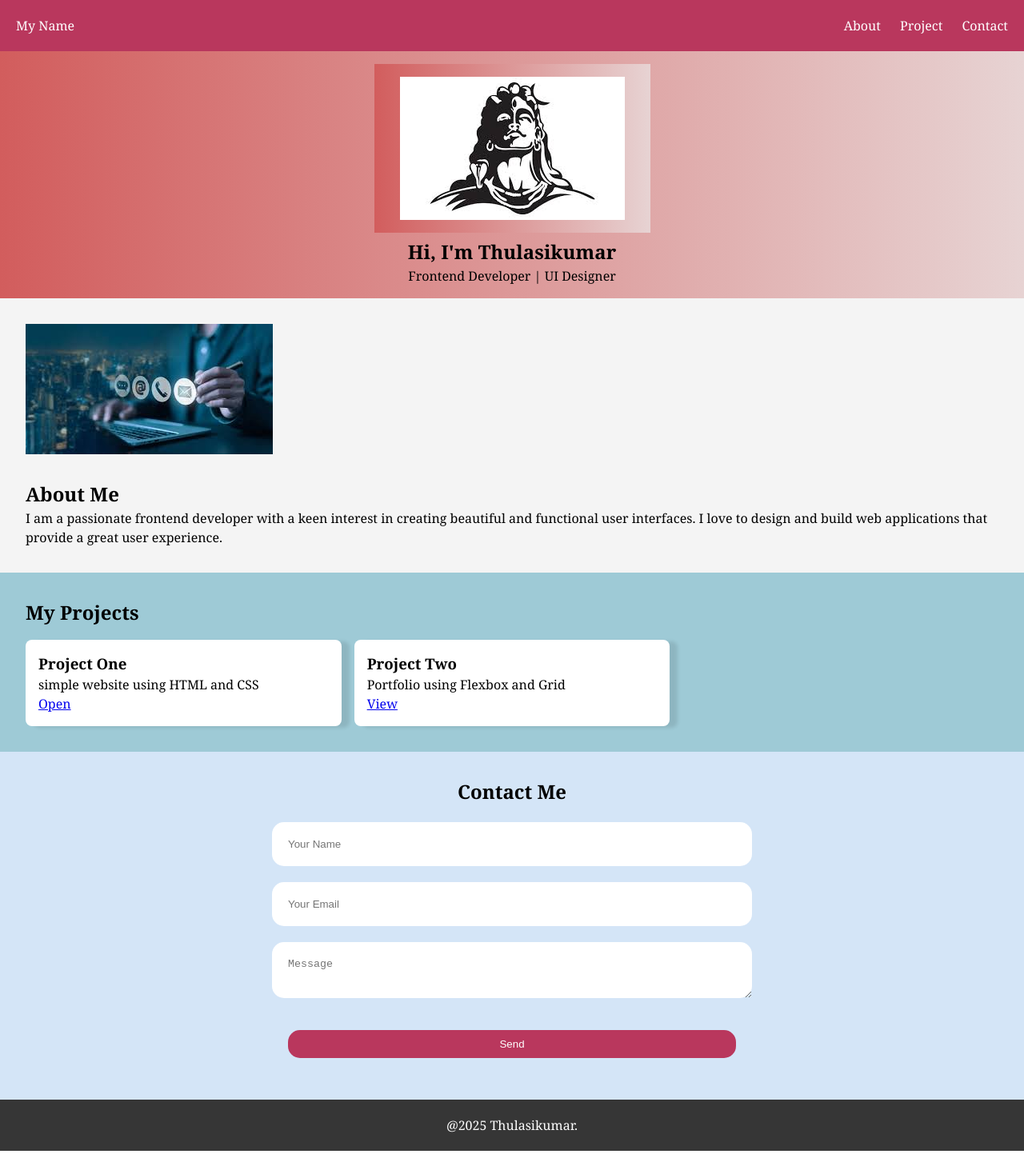
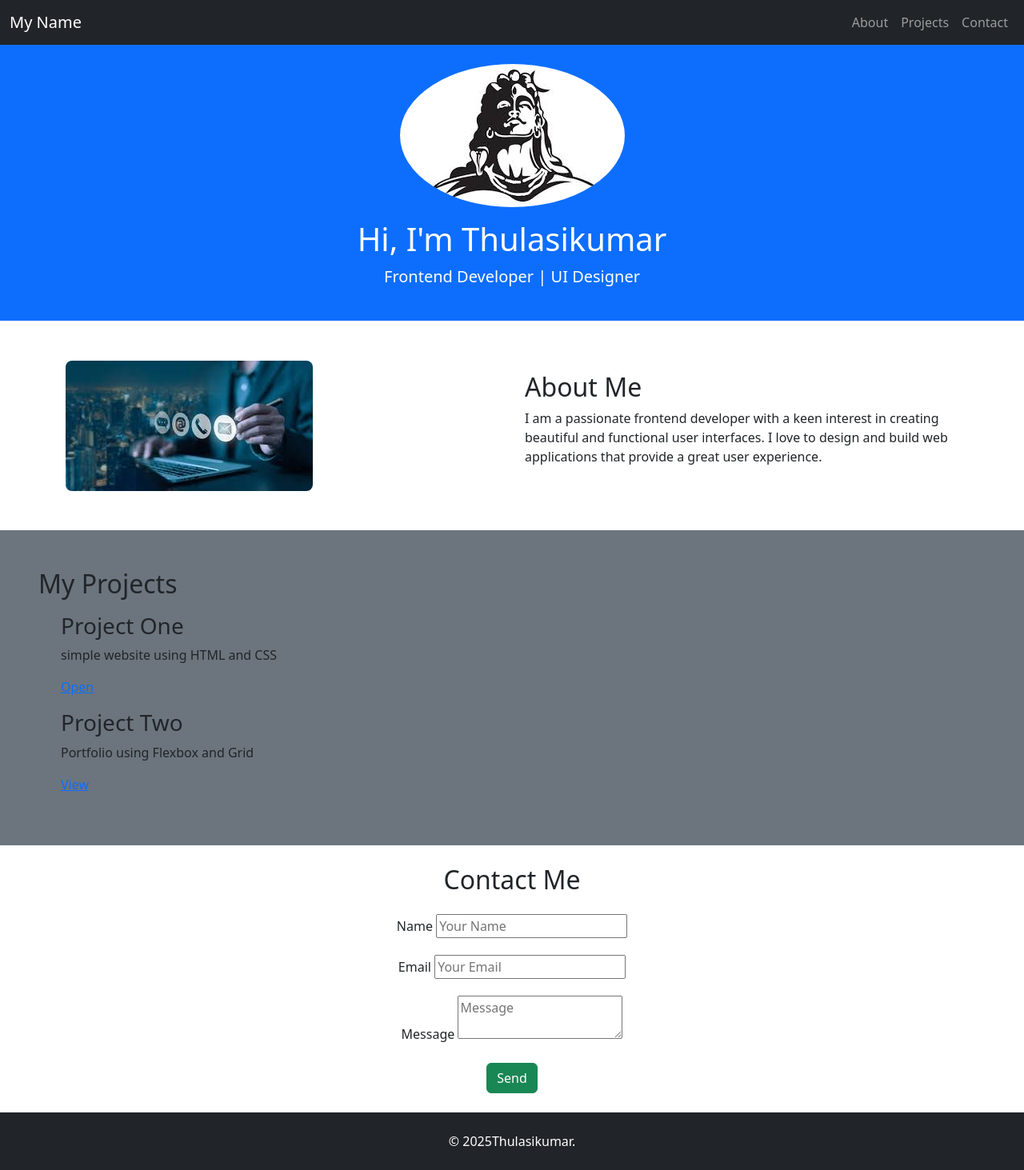
Before and after one commit to kumar20050329/Tulasi, a plain HTML site: page portfolio/intex.html in a window 1280 px wide. Shown: the whole page at 80% size. Before the commit the page ends 1439 px from the top, so only its background shows below. Drawn offline with nearby package versions, Linux system fonts and the light colour scheme.

Commit message:
update portfolio with bootstrap

```diff
--- a/portfolio/intex.html
+++ b/portfolio/intex.html
@@ -4,44 +4,59 @@
     <meta charset="UTF-8">
     <meta name="viewport" content="width=device-width, initial-scale=1.0">
     <title>portfolio</title>
-    <link rel="stylesheet" href="style.css">
+    <!-- <link rel="stylesheet" href="style.css"> -->
+    <link href="https://cdn.jsdelivr.net/npm/bootstrap@5.3.7/dist/css/bootstrap.min.css" rel="stylesheet" integrity="sha384-LN+7fdVzj6u52u30Kp6M/trliBMCMKTyK833zpbD+pXdCLuTusPj697FH4R/5mcr" crossorigin="anonymous">
 </head>
 <body>
 
-    <header>
-        <div class="logo">My Name</div>
-        <nav>
-            <a href="#about">About</a>
-            <a href="#project">Project</a>
-            <a href="#contact">Contact</a>
-        </nav>
-    </header>
+  <nav class="navbar navbar-expand-lg navbar-dark bg-dark">
+    <div class="container-fluid">
+      <a class="navbar-brand" href="#">My Name</a>
+      <button class="navbar-toggler" type="button" data-bs-toggle="collapse" data-bs-target="#navbarNav">
+        <span class="navbar-toggler-icon"></span>
+      </button>
+      <div class="collapse navbar-collapse" id="navbarNav">
+        <ul class="navbar-nav ms-auto">
+          <li class="nav-item"><a class="nav-link" href="#about">About</a></li>
+          <li class="nav-item"><a class="nav-link" href="#projects">Projects</a></li>
+          <li class="nav-item"><a class="nav-link" href="#contact">Contact</a></li>
+        </ul>
+      </div>
+    </div>
+  </nav>
 
-<section class="male">
-    <img src="img/sivaney.jpg" alt="Profile Picture" class="male">
+<section class="bg-primary text-center text-white p-4">
+    <div class="container">
+    <img src="img/sivaney.jpg" alt="Profile Picture" class="male img-fluid rounded-circle mb-3">
     <h1>Hi, I'm Thulasikumar</h1>
-    <p>Frontend Developer | UI Designer</p>
+    <p class="lead">Frontend Developer | UI Designer</p>
+    </div>
 </section>
 
-<section id="about" class="about">
-  <div class="about-content">
-        <img src="img/About.jpg" alt="about Picture">
-    <div>
+
+<section id="about" class="p-5">
+    <div class="container">
+      <div class="row align-items-center">
+        <div class="col">
+          <img src="img/About.jpg" alt="About Me" class="img-fluid rounded-3">
+        </div>
+        <div class="col-md-6 p-3">
         <h2>About Me</h2>
         <p>I am a passionate frontend developer with a keen interest in creating beautiful and functional user interfaces. I love to design and build web applications that provide a great user experience.</p>
     </div>
   </div>
 </section>
 
-<section id="projects" class="projects">
+
+<section id="projects" class="bg-secondary text-dark p-5">
     <h2>My Projects</h2>
-    <div class="projects-form">
-        <div class="projects-card">
+    <div class="container-fluid m-3">
+        <div class="mb-3">
         <h3>Project One</h3>
         <p>simple website using HTML and CSS</p>
         <a href="https://www.w3schools.com/html/default.asp" target="_blank">Open</a>
     </div>
-    <div class="projects-card">
+    <div>
         <h3>Project Two</h3>
         <p>Portfolio using Flexbox and Grid</p>
         <a href="https://www.grazitti.com/resource/articles/how-can-css-flex-and-grid-be-used-together-for-better-results/#:~:text=For%20example%2C%20Flexbox%20is%20used,better%20results%20and%20flexible%20layouts" target="_blank" >View</a>
@@ -49,19 +64,30 @@
     </div>
 </section>
 
-<section id="details" class="details">
+<section class="p-4 text-center" id="details">
     <form>
+        <div class="mb-4">
         <h2>Contact Me</h2>
+        </div>
+        <div class="mb-3 ">
+        <label for="name" class="form-label">Name</label>
         <input placeholder="Your Name">
+        </div>
+        <div class="mb-3">
+        <label for="email" class="form-label">Email</label>
         <input placeholder="Your Email">
+        </div>
+        <div class="mb-3">
+        <label for="message" class="form-label">Message</label>
         <textarea placeholder="Message"></textarea>
-        <button type="submit">Send</button>
+        </div>
+        <button type="submit" class="btn btn-success">Send</button>
     </form>
 </section>
 
-    <footer>
-        @2025 Thulasikumar.
+    <footer class="bg-dark text-white text-center p-4">
+        &copy; 2025Thulasikumar.
     </footer>
-
+    <script src="https://cdn.jsdelivr.net/npm/bootstrap@5.3.7/dist/js/bootstrap.bundle.min.js" integrity="sha384-ndDqU0Gzau9qJ1lfW4pNLlhNTkCfHzAVBReH9diLvGRem5+R9g2FzA8ZGN954O5Q" crossorigin="anonymous"></script>
 </body>
 </html>
```
